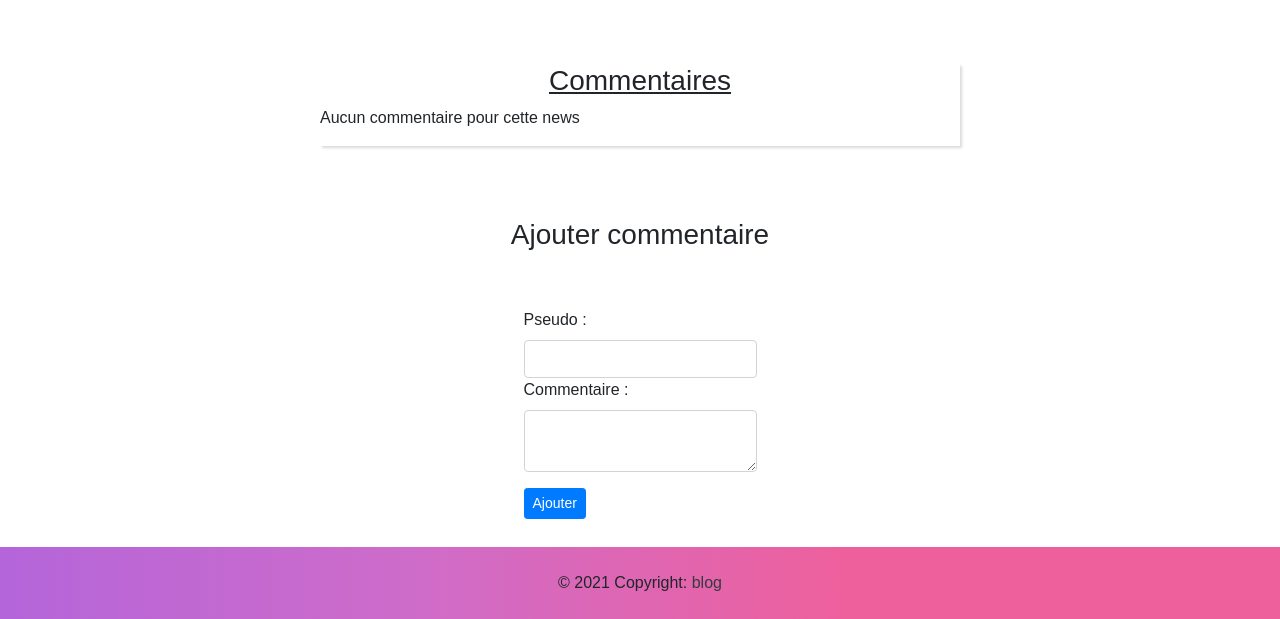
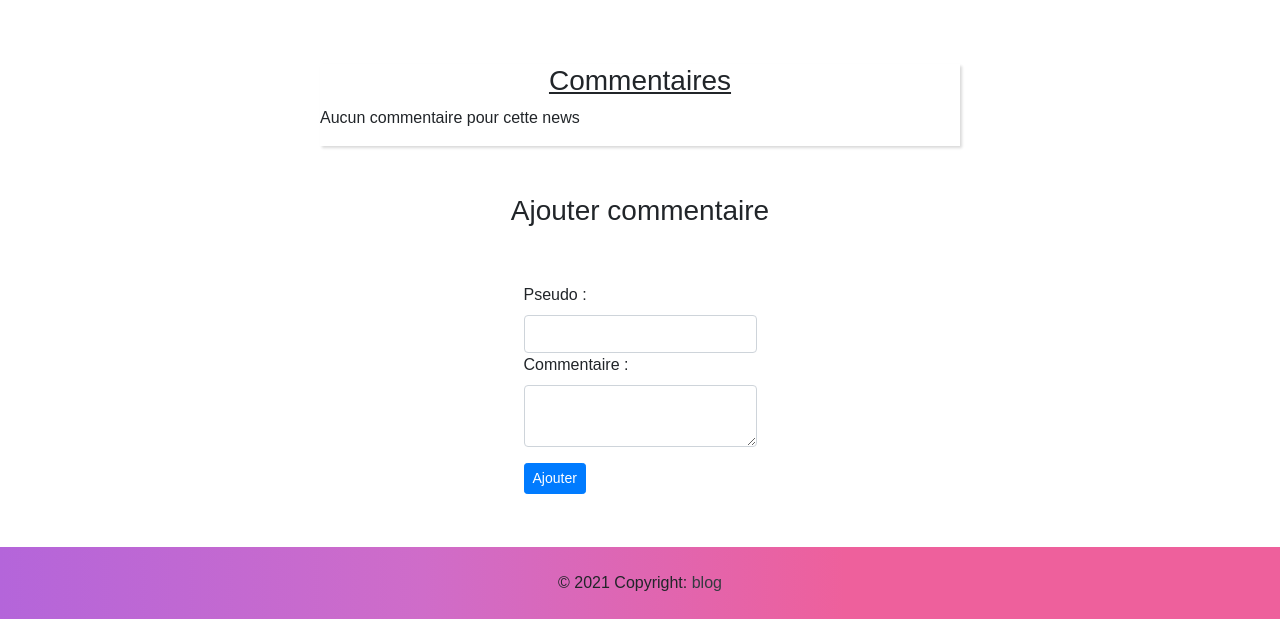
Before and after one commit to DJYohann/Projet-PHP-Blog, a PHP site: template views/contentNews.php in a window 1280 px wide. Shown: the part 181-800 px from the top of the page. Run offline with PHP 8.4, Linux system fonts and the light colour scheme; the template is opened without the code that fills it, so the values that code supplies are empty.

Commit message:
correction vue

```diff
--- a/views/contentNews.php
+++ b/views/contentNews.php
@@ -46,9 +46,7 @@
                           <div>'.$news->getContent().'</div>';
                 ?>
             </div>
-    </main>
     <br><br>
-    <main class="d-flex flex-column align-items-left justify-content-center">
         <div class="w-100 d-flex flex-column align-items-center">
             <div class="big-conteneur-comments">
         <h3 style="text-decoration: underline; text-align: center"> Commentaires </h3>
@@ -70,8 +68,6 @@
             </div>
         </div>
         <br><br>
-    </main>
-    <main class="d-flex flex-column align-items-center justify-content-center">
         <h3>Ajouter commentaire</h3>
         <br><br>
         <?php
```
